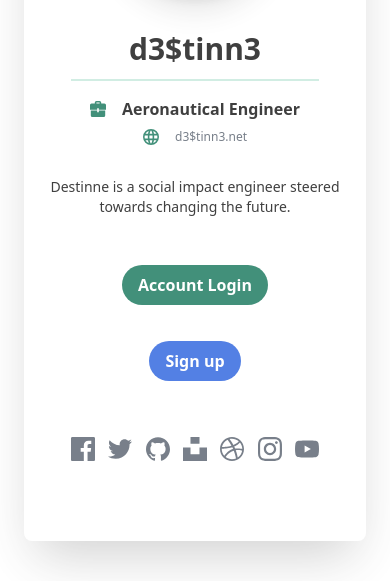
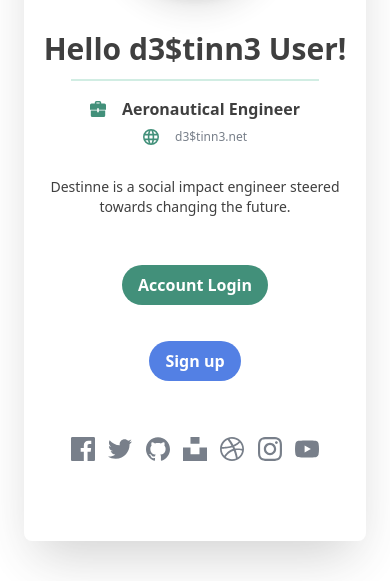
Before and after one commit to D3stinn3/Nanga, a Django app: page /profile/ in a window 390 px wide. Shown: the part 273-854 px from the top of the page. Run offline with Django 4.2, Linux system fonts and the light colour scheme; style sheets or scripts are compiled from the project's sources; some libraries are stand-ins or nearby versions.

Commit message:
Html update

```diff
--- a/src/templates/index.html
+++ b/src/templates/index.html
@@ -8,7 +8,7 @@
 			<!-- Image for mobile view-->
 			<div class="block lg:hidden rounded-full shadow-xl mx-auto -mt-16 h-48 w-48 bg-cover bg-center" style="background-image: url('https://source.unsplash.com/BTmuZ_Js5zA')"></div>
 
-			<h1 class="text-3xl font-bold pt-8 lg:pt-0">d3$tinn3</h1>
+			<h1 class="text-3xl font-bold pt-8 lg:pt-0">Hello d3$tinn3 User!</h1>
 			<div class="mx-auto lg:mx-0 w-4/5 pt-3 border-b-2 border-green-500 opacity-25"></div>
 			<p class="pt-4 text-base font-bold flex items-center justify-center lg:justify-start"><svg class="h-4 fill-current text-green-700 pr-4" xmlns="http://www.w3.org/2000/svg" viewBox="0 0 20 20"><path d="M9 12H1v6a2 2 0 0 0 2 2h14a2 2 0 0 0 2-2v-6h-8v2H9v-2zm0-1H0V5c0-1.1.9-2 2-2h4V2a2 2 0 0 1 2-2h4a2 2 0 0 1 2 2v1h4a2 2 0 0 1 2 2v6h-9V9H9v2zm3-8V2H8v1h4z"/></svg> Aeronautical Engineer </p>
 			<p class="pt-2 text-gray-600 text-xs lg:text-sm flex items-center justify-center lg:justify-start"><svg class="h-4 fill-current text-green-700 pr-4" xmlns="http://www.w3.org/2000/svg" viewBox="0 0 20 20"><path d="M10 20a10 10 0 1 1 0-20 10 10 0 0 1 0 20zm7.75-8a8.01 8.01 0 0 0 0-4h-3.82a28.81 28.81 0 0 1 0 4h3.82zm-.82 2h-3.22a14.44 14.44 0 0 1-.95 3.51A8.03 8.03 0 0 0 16.93 14zm-8.85-2h3.84a24.61 24.61 0 0 0 0-4H8.08a24.61 24.61 0 0 0 0 4zm.25 2c.41 2.4 1.13 4 1.67 4s1.26-1.6 1.67-4H8.33zm-6.08-2h3.82a28.81 28.81 0 0 1 0-4H2.25a8.01 8.01 0 0 0 0 4zm.82 2a8.03 8.03 0 0 0 4.17 3.51c-.42-.96-.74-2.16-.95-3.51H3.07zm13.86-8a8.03 8.03 0 0 0-4.17-3.51c.42.96.74 2.16.95 3.51h3.22zm-8.6 0h3.34c-.41-2.4-1.13-4-1.67-4S8.74 3.6 8.33 6zM3.07 6h3.22c.2-1.35.53-2.55.95-3.51A8.03 8.03 0 0 0 3.07 6z"/></svg> d3$tinn3.net </p>
```
